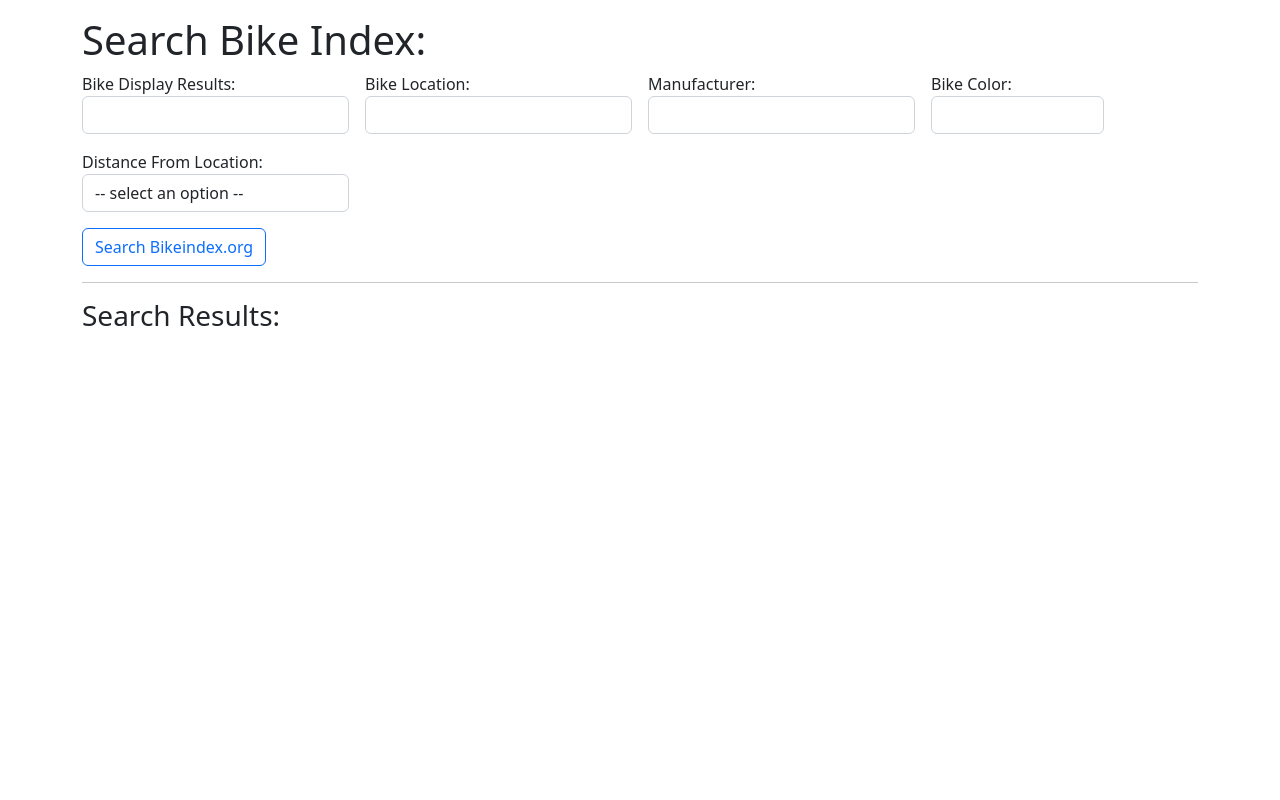
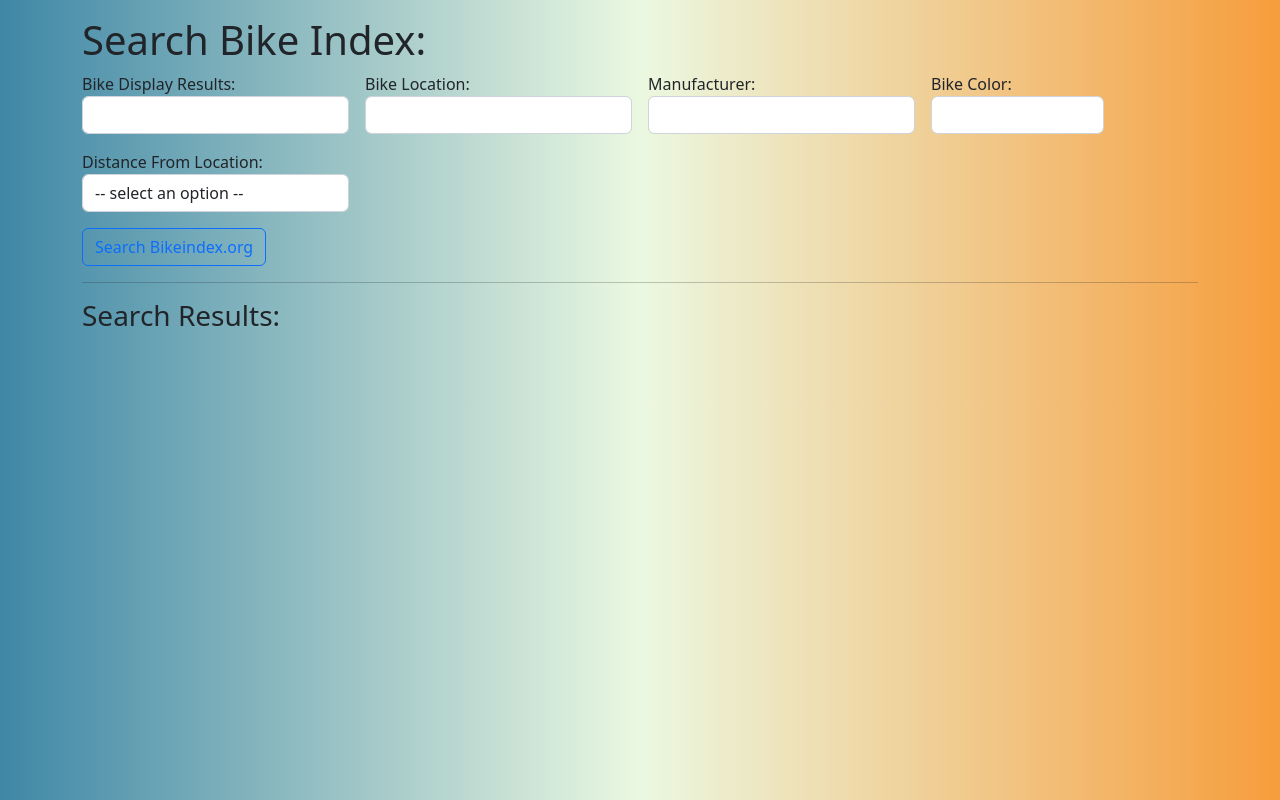
Before and after one commit to MarcusKyung/bike-index, a website built with webpack: page src/index.html in a window 1280 px wide. Built offline with nearby package versions, Linux system fonts and the light colour scheme.

Commit message:
add css styling
Co-Authored: Eusebie Siebenberg <siebenee@gmail.com>

```diff
--- a/src/css/styles.css
+++ b/src/css/styles.css
@@ -11,6 +11,10 @@
   padding-bottom: 10px;
 }
 
+body {
+  background: linear-gradient(0.25turn, #3f87a6, #ebf8e1, #f69d3c);
+}
+
 /* body {
   background-image: linear-gradient(to bottom, rgb(255, 255, 255), rgba(0, 2, 2, 0.5)), url("bike.jpg");
   background-position: auto;
```
